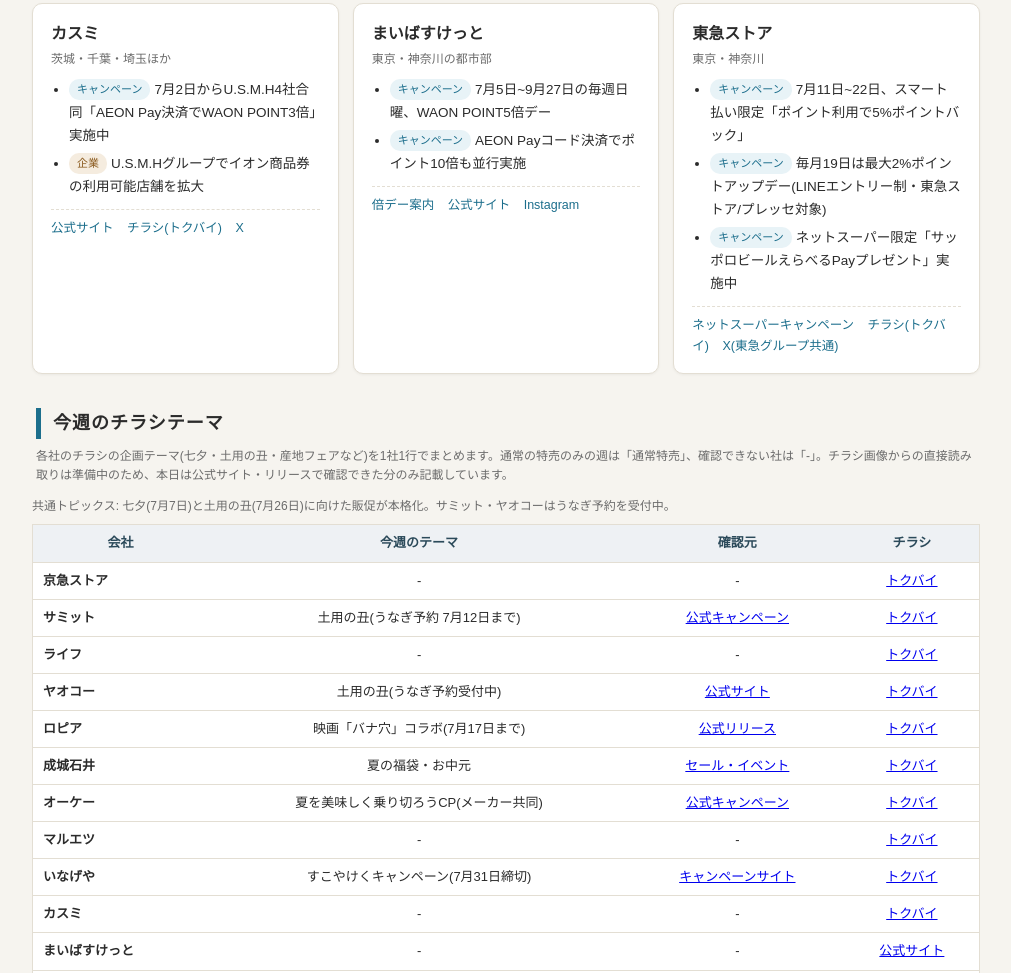
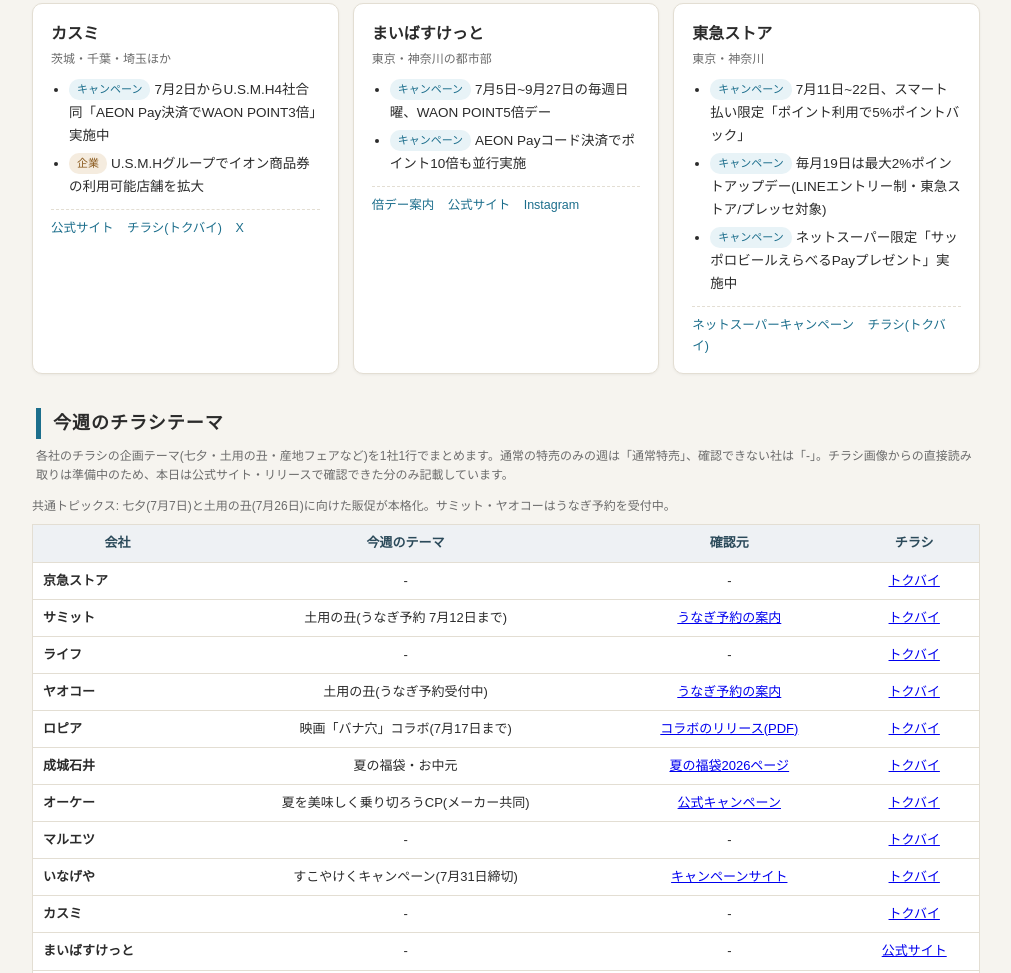
Before and after one commit to tsujido1981/hansoku-news, a plain HTML site: page 2026-07-05.html in a window 1280 px wide. Shown: the part 1433-2406 px from the top of the page, without its empty margins (134-1145 px from the left). Drawn offline with Linux system fonts and the light colour scheme.

Commit message:
チラシテーマの確認元を直接ページに差し替え、京急・東急のグループXリンクを削除

```diff
--- a/2026-07-05.html
+++ b/2026-07-05.html
@@ -110,7 +110,6 @@
     <div class="links">
       <a href="https://www.keikyu-store.co.jp/" target="_blank">公式サイト</a>
       <a href="https://tokubai.co.jp/%E4%BA%AC%E6%80%A5%E3%82%B9%E3%83%88%E3%82%A2" target="_blank">チラシ(トクバイ)</a>
-      <a href="https://x.com/keikyu_koho" target="_blank">X(京急グループ)</a>
       <a href="https://www.instagram.com/keikyustore_event/" target="_blank">Instagram(イベント情報局)</a>
     </div>
   </div>
@@ -276,7 +275,6 @@
     <div class="links">
       <a href="https://www.tokyu-store.co.jp/netsuper/campaign.html" target="_blank">ネットスーパーキャンペーン</a>
       <a href="https://tokubai.co.jp/東急ストア" target="_blank">チラシ(トクバイ)</a>
-      <a href="https://x.com/tokyugroup" target="_blank">X(東急グループ共通)</a>
     </div>
   </div>
 
@@ -293,11 +291,11 @@
   </thead>
   <tbody>
     <tr><td class="name">京急ストア</td><td>-</td><td>-</td><td><a href="https://tokubai.co.jp/%E4%BA%AC%E6%80%A5%E3%82%B9%E3%83%88%E3%82%A2" target="_blank">トクバイ</a></td></tr>
-    <tr><td class="name">サミット</td><td>土用の丑(うなぎ予約 7月12日まで)</td><td><a href="https://www.summitstore.co.jp/otoku/campaign/" target="_blank">公式キャンペーン</a></td><td><a href="https://tokubai.co.jp/%E3%82%B5%E3%83%9F%E3%83%83%E3%83%88" target="_blank">トクバイ</a></td></tr>
+    <tr><td class="name">サミット</td><td>土用の丑(うなぎ予約 7月12日まで)</td><td><a href="https://summit.storenews.jp/?contentId=4455" target="_blank">うなぎ予約の案内</a></td><td><a href="https://tokubai.co.jp/%E3%82%B5%E3%83%9F%E3%83%83%E3%83%88" target="_blank">トクバイ</a></td></tr>
     <tr><td class="name">ライフ</td><td>-</td><td>-</td><td><a href="https://tokubai.co.jp/%E3%83%A9%E3%82%A4%E3%83%95" target="_blank">トクバイ</a></td></tr>
-    <tr><td class="name">ヤオコー</td><td>土用の丑(うなぎ予約受付中)</td><td><a href="https://www.yaoko-net.com/" target="_blank">公式サイト</a></td><td><a href="https://tokubai.co.jp/%E3%83%A4%E3%82%AA%E3%82%B3%E3%83%BC" target="_blank">トクバイ</a></td></tr>
-    <tr><td class="name">ロピア</td><td>映画「バナ穴」コラボ(7月17日まで)</td><td><a href="https://oicgroup.co.jp/" target="_blank">公式リリース</a></td><td><a href="https://tokubai.co.jp/%E3%83%AD%E3%83%94%E3%82%A2" target="_blank">トクバイ</a></td></tr>
-    <tr><td class="name">成城石井</td><td>夏の福袋・お中元</td><td><a href="https://corporate.seijoishii.com/blogs/sale" target="_blank">セール・イベント</a></td><td><a href="https://tokubai.co.jp/%E6%88%90%E5%9F%8E%E7%9F%B3%E4%BA%95" target="_blank">トクバイ</a></td></tr>
+    <tr><td class="name">ヤオコー</td><td>土用の丑(うなぎ予約受付中)</td><td><a href="https://www.yaoko-net.com/event/2026unagi.html" target="_blank">うなぎ予約の案内</a></td><td><a href="https://tokubai.co.jp/%E3%83%A4%E3%82%AA%E3%82%B3%E3%83%BC" target="_blank">トクバイ</a></td></tr>
+    <tr><td class="name">ロピア</td><td>映画「バナ穴」コラボ(7月17日まで)</td><td><a href="https://oicgroup.co.jp/docs/release/2026-07-02-%E3%83%AD%E3%83%94%E3%82%A2%C3%97%E6%98%A0%E7%94%BB%E3%80%8C%E3%83%8F%E3%82%99%E3%83%8A%E7%A9%B4%20BANA_ANA%E3%80%8D%E3%82%B3%E3%83%A9%E3%83%9B%E3%82%99%E3%82%AD%E3%83%A3%E3%83%B3%E3%83%98%E3%82%9A%E3%83%BC%E3%83%B3%E3%82%927%E6%9C%884%E6%97%A5%E3%82%88%E3%82%8A%E9%96%8B%E5%82%AC.pdf" target="_blank">コラボのリリース(PDF)</a></td><td><a href="https://tokubai.co.jp/%E3%83%AD%E3%83%94%E3%82%A2" target="_blank">トクバイ</a></td></tr>
+    <tr><td class="name">成城石井</td><td>夏の福袋・お中元</td><td><a href="https://seijoishii.com/pages/fukubukuro_2026summer" target="_blank">夏の福袋2026ページ</a></td><td><a href="https://tokubai.co.jp/%E6%88%90%E5%9F%8E%E7%9F%B3%E4%BA%95" target="_blank">トクバイ</a></td></tr>
     <tr><td class="name">オーケー</td><td>夏を美味しく乗り切ろうCP(メーカー共同)</td><td><a href="https://ok-corporation.jp/news/campaign.html" target="_blank">公式キャンペーン</a></td><td><a href="https://tokubai.co.jp/%E3%82%AA%E3%83%BC%E3%82%B1%E3%83%BC" target="_blank">トクバイ</a></td></tr>
     <tr><td class="name">マルエツ</td><td>-</td><td>-</td><td><a href="https://tokubai.co.jp/%E3%83%9E%E3%83%AB%E3%82%A8%E3%83%84" target="_blank">トクバイ</a></td></tr>
     <tr><td class="name">いなげや</td><td>すこやけくキャンペーン(7月31日締切)</td><td><a href="https://cp-inageya.com/" target="_blank">キャンペーンサイト</a></td><td><a href="https://tokubai.co.jp/%E3%81%84%E3%81%AA%E3%81%92%E3%82%84" target="_blank">トクバイ</a></td></tr>
```
Also changed, not shown: index.html (+4 -6 lines).
